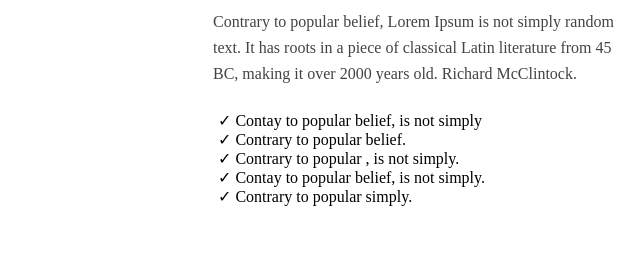
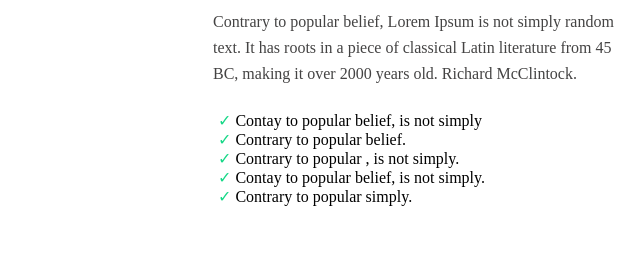
Before and after one commit to noorthv/first-assignment, a plain HTML site: page index.html in a window 1280 px wide. Shown: the part 1315-1586 px from the top of the page, 640-1280 px from the left. Drawn offline with Linux system fonts and the light colour scheme.

Commit message:
added span

```diff
--- a/index.html
+++ b/index.html
@@ -28,11 +28,11 @@
             <h3 class="section-title">My failures of previous year</h3>
             <p class="section-description">Contrary to popular belief, Lorem Ipsum is not simply random text. It has roots in a piece of classical Latin literature from 45 BC, making it over 2000 years old. Richard McClintock.</p>
             <ul>
-                <li>&#x2713; Contay to popular belief, is not simply</li>
-                <li>&#x2713; Contrary to popular belief.</li>
-                <li>&#x2713; Contrary to popular , is not simply.</li>
-                <li>&#x2713; Contay to popular belief, is not simply.</li>
-                <li>&#x2713; Contrary to popular simply.</li>
+                <li> <span>&#x2713;</span> Contay to popular belief, is not simply</li>
+                <li> <span>&#x2713;</span> Contrary to popular belief.</li>
+                <li> <span>&#x2713;</span> Contrary to popular , is not simply.</li>
+                <li> <span>&#x2713;</span> Contay to popular belief, is not simply.</li>
+                <li> <span>&#x2713;</span> Contrary to popular simply.</li>
             </ul>
 
     </div>
--- a/styles/assignment.css
+++ b/styles/assignment.css
@@ -73,6 +73,9 @@ color: #151414;
     color: #444343;
     margin-top: 24px;
 
+}
+span{
+    color: #16D887;
 }
 ul{
     position: absolute;
```
